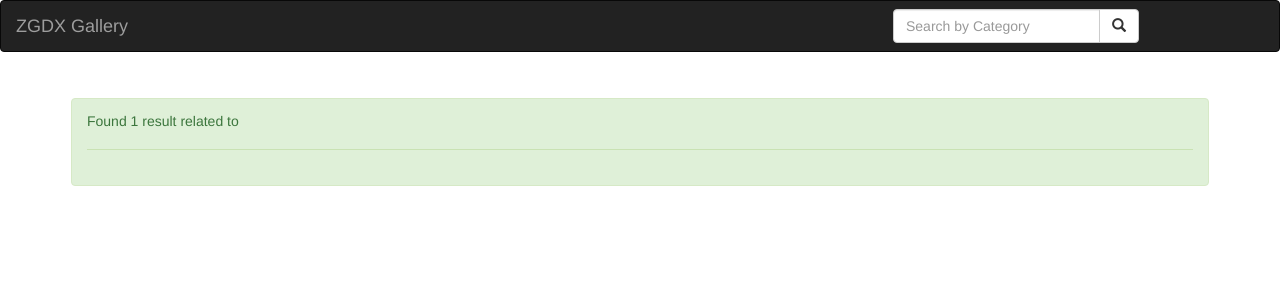
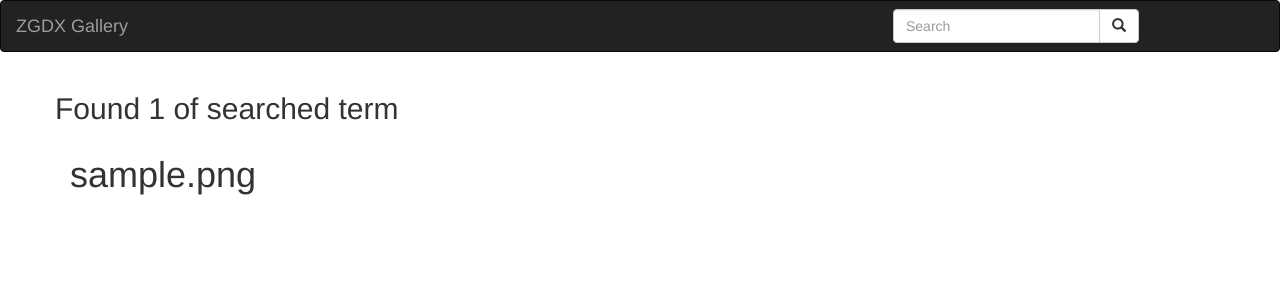
Before and after one commit to VGichuki/gallery-app, a Django app: template art/templates/search.html in a window 1280 px wide. Shown: the top 300 px of the page. Run offline with Django 3.2, Linux system fonts and the light colour scheme; tables that the repository leaves empty hold one stand-in row (values such as "Sample post"); the template is opened without the code that fills it: values that come from a table or form of the project are taken from there, most other values are stand-ins (such as "Sample title", 1, 10 or a date in 2020); some libraries are stand-ins or nearby versions.

Commit message:
Update the search function

```diff
--- a/art/models.py
+++ b/art/models.py
@@ -66,8 +66,8 @@
         return found
 
     @classmethod
-    def search_image(cls,category):
-        images = cls.objects.filter(category__name__icontains=category).all()
+    def search_by_title(cls,search_term):
+        images = cls.objects.filter(category__name__icontains=search_term).all()
         return images
 
     @classmethod
--- a/art/templates/navbar.html
+++ b/art/templates/navbar.html
@@ -17,7 +17,7 @@
       <form class="navbar-form" role="search" action="{% url 'search_results' %}">
 
         <div class="input-group">
-          <input type="text" class="form-control" placeholder="Search by Category"  aria-label="Search" name="art">
+          <input type="text" class="form-control" placeholder="Search"  aria-label="Search" name="art">
           <div class="input-group-btn">
             <button class="btn btn-default" type="submit"><i class="glyphicon glyphicon-search"></i></button>
           </div>
--- a/art/templates/search.html
+++ b/art/templates/search.html
@@ -2,16 +2,24 @@
 
 {% block content %}
 <div class="container">
+
   <div class="row">
-      <div card="col-md-4">
-        {{block.super}}
-        <div class="alert">
     {% if images %}
-            <h5 class="alert alert-success">Found {{images|length}} result related to <hr> {{message}}</h5>
+      <h2>Found {{ images|length }} of searched term {{message}}</h2>
     {% else %}
-            <h5 class="alert alert-danger">No results<hr> {{message}}</h5>
+      <h2> Found 0 articles for the search term {{message}}</h2>
+    {% endif %}
+  </div>
+
+  <div class="row">
+
+  {% if images %}
+    {% for image in images %}
+      <div class="col-sm-6 col-md-3">
+          <h1>{{image.image_name}}</h1>
+      </div>
+    {% endfor %}
   {% endif %}
   </div>
 </div>
-
-{% endblock content %}
+{% endblock %}
```
Also changed, not shown: art/templates/welcome.html (+3 -8 lines), art/views.py (+24 -11 lines), media/images/ac1_e6pwpcO.jpeg (added), media/images/ink1_8K7Qxjz.jpg (added), media/images/wc1_d9Cx39O.jpg (added). Lines whose indentation alone changed are shown as unchanged.
